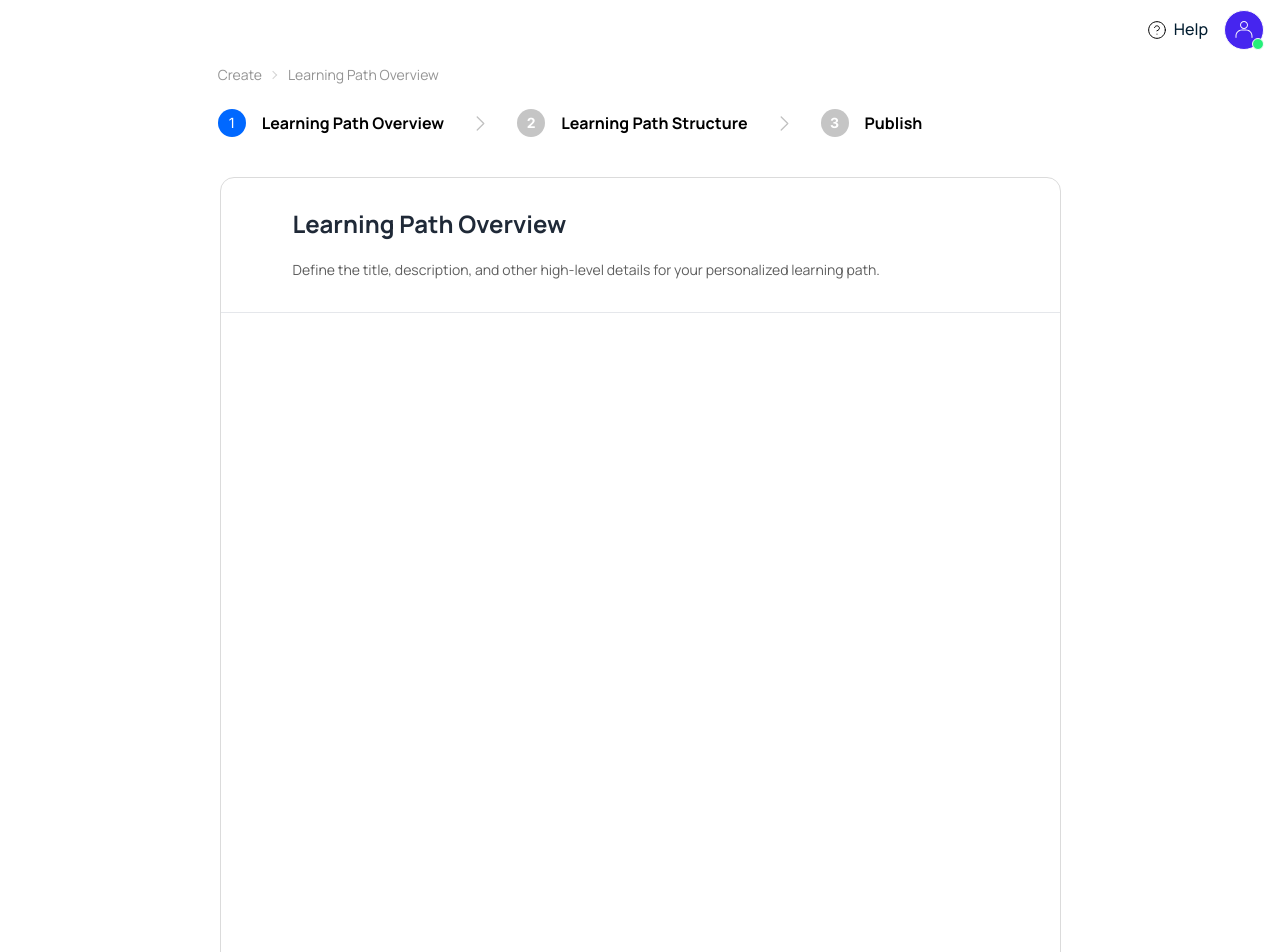
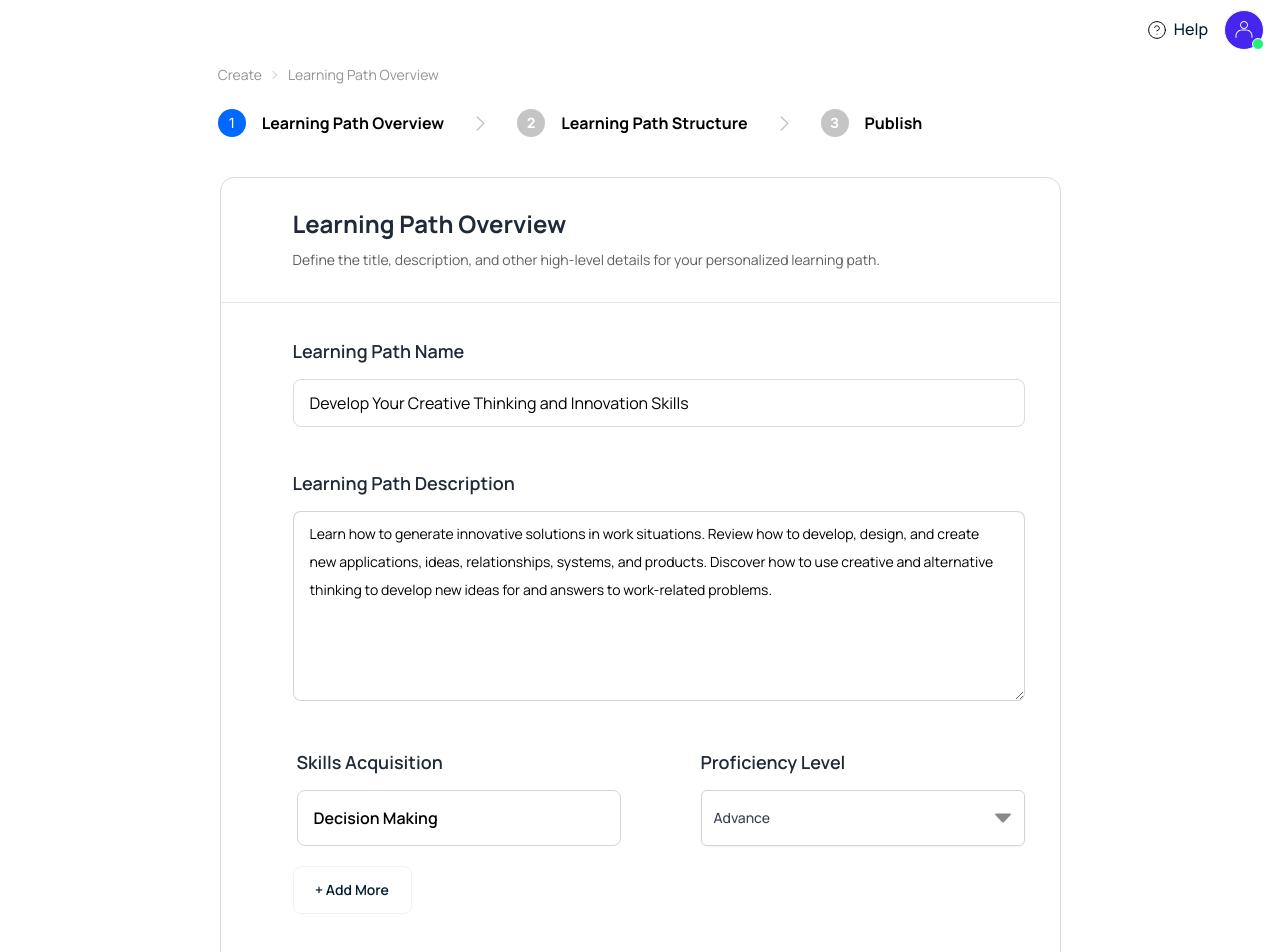
Before and after one commit to Vishrut19/upwork_dashboard_app, a Next.js app: page / in a window 1280 px wide. Shown: the top 952 px of the page. Built offline with nearby package versions, Linux system fonts and the light colour scheme.

Commit message:
Added Form and Completed the Page

```diff
--- a/src/app/page.js
+++ b/src/app/page.js
@@ -5,6 +5,7 @@ import NavBar from "@/components/NavBar";
 import Breadcrumbs from "@/components/Breadcrumbs";
 import Steps from "@/components/Steps";
 import FormHeading from "@/components/FormHeading";
+import Form from "@/components/Form";
 
 export default function Home() {
   return (
@@ -19,7 +20,8 @@ export default function Home() {
         <div className="z-10 max-w-5xl justify-center w-full items-center font-mono text-sm lg:flex">
           <div className="artboard w-[841px] h-[1117px] mt-[40px] bg-white border border-[#DBDBDB] rounded-[14px]">
             <FormHeading />
-            <hr class="h-px my-8 bg-gray-200 border-0 dark:bg-gray-700" />
+            <hr className="h-px my-8 bg-gray-200 border-0 dark:bg-gray-700" />
+            <Form />
           </div>
         </div>
       </main>
--- /dev/null
+++ b/src/components/Form.jsx
@@ -0,0 +1,86 @@
+import React from "react";
+import Image from "next/image";
+import downArrow from "../../public/assets/chevron.svg";
+import thumbnailImage from "../../public/assets/images/image.png";
+
+const Form = () => {
+  return (
+    /**This form can be either broken down into many components or all the data can be populated from fetching data from API
+     * and also form data can be submitted to api using CRUD Operation.
+     */
+    <div className="flex ml-[72px] w-full">
+      <form>
+        <h1 className="font-manrope font-semibold text-lg leading-8">
+          Learning Path Name
+        </h1>
+        <input
+          type="text"
+          placeholder="Develop Your Creative Thinking and Innovation Skills"
+          className="mt-3 input input-bordered w-[100%] placeholder-black font-manrope border-[#DBDBDB]"
+        />
+        <div className="mt-10">
+          <h1 className="font-manrope font-semibold text-lg leading-8">
+            Learning Path Description
+          </h1>
+          <textarea
+            className="mt-3 overflow-y-auto textarea textarea-bordered  placeholder-black font-manrope w-[100%] h-[190px]"
+            placeholder="Learn how to generate innovative solutions in work situations. Review how to develop, design, and create new applications, ideas, relationships, systems, and products. Discover how to use creative and alternative thinking to develop new ideas for and answers to work-related problems."
+          />
+        </div>
+        <div className="mt-10 ml-1 grid grid-cols-1 md:grid-cols-2 gap-20">
+          <div className="flex flex-col">
+            <label
+              htmlFor="skillsAcquisition"
+              className="font-semibold text-lg leading-8 mb-3 font-manrope"
+            >
+              Skills Acquisition
+            </label>
+            <input
+              id="skillsAcquisition"
+              type="text"
+              placeholder="Decision Making"
+              className="input font-semibold font-manrope input-bordered w-[100%] h-14 px-4 placeholder-black border-gray-300"
+            />
+          </div>
+          <div className="flex flex-col">
+            <label
+              htmlFor="proficiencyLevel"
+              className="font-semibold text-lg leading-8 mb-3 font-manrope"
+            >
+              Proficiency Level
+            </label>
+            <div className="relative">
+              <button
+                id="proficiencyLevel"
+                type="button"
+                class="inline-flex w-[100%] h-14 font-manrope justify-between items-center px-3 py-1 border border-gray-300 text-gray-700 bg-white text-sm font-medium rounded-md shadow-sm hover:bg-gray-50 focus:outline-none focus:ring-2 focus:ring-indigo-500 focus:border-indigo-500"
+                aria-haspopup="listbox"
+                aria-expanded="true"
+                aria-labelledby="listbox-label"
+              >
+                Advance
+                <Image src={downArrow} />
+              </button>
+            </div>
+          </div>
+        </div>
+        <div>
+          <button className="btn mt-5 text-sm bg-white btn-outline text-[#021D30] border-[#F2F2F2] rounded-lg w-[119px] font-manrope">
+            + Add More
+          </button>
+        </div>
+        <div className="flex flex-col mt-8">
+          <h1 className="font-manrope font-semibold text-lg leading-8">
+            Thumbnail
+          </h1>
+          <Image
+            className="w-[732px] h-[240px] mask border rounded-[10px]"
+            src={thumbnailImage}
+          />
+        </div>
+      </form>
+    </div>
+  );
+};
+
+export default Form;
--- a/src/components/FormHeading.jsx
+++ b/src/components/FormHeading.jsx
@@ -6,7 +6,7 @@ const FormHeading = () => {
       <h1 className="font-manrope font-bold text-2xl mt-[30px]">
         Learning Path Overview
       </h1>
-      <p className="font-manrope text-[#5E5E5E] mt-[20px]">
+      <p className="font-manrope text-[#5E5E5E] mt-[10px]">
         Define the title, description, and other high-level details for your
         personalized learning path.
       </p>
```
Also changed, not shown: public/assets/chevron.svg (added), public/assets/images/image.png (added).
